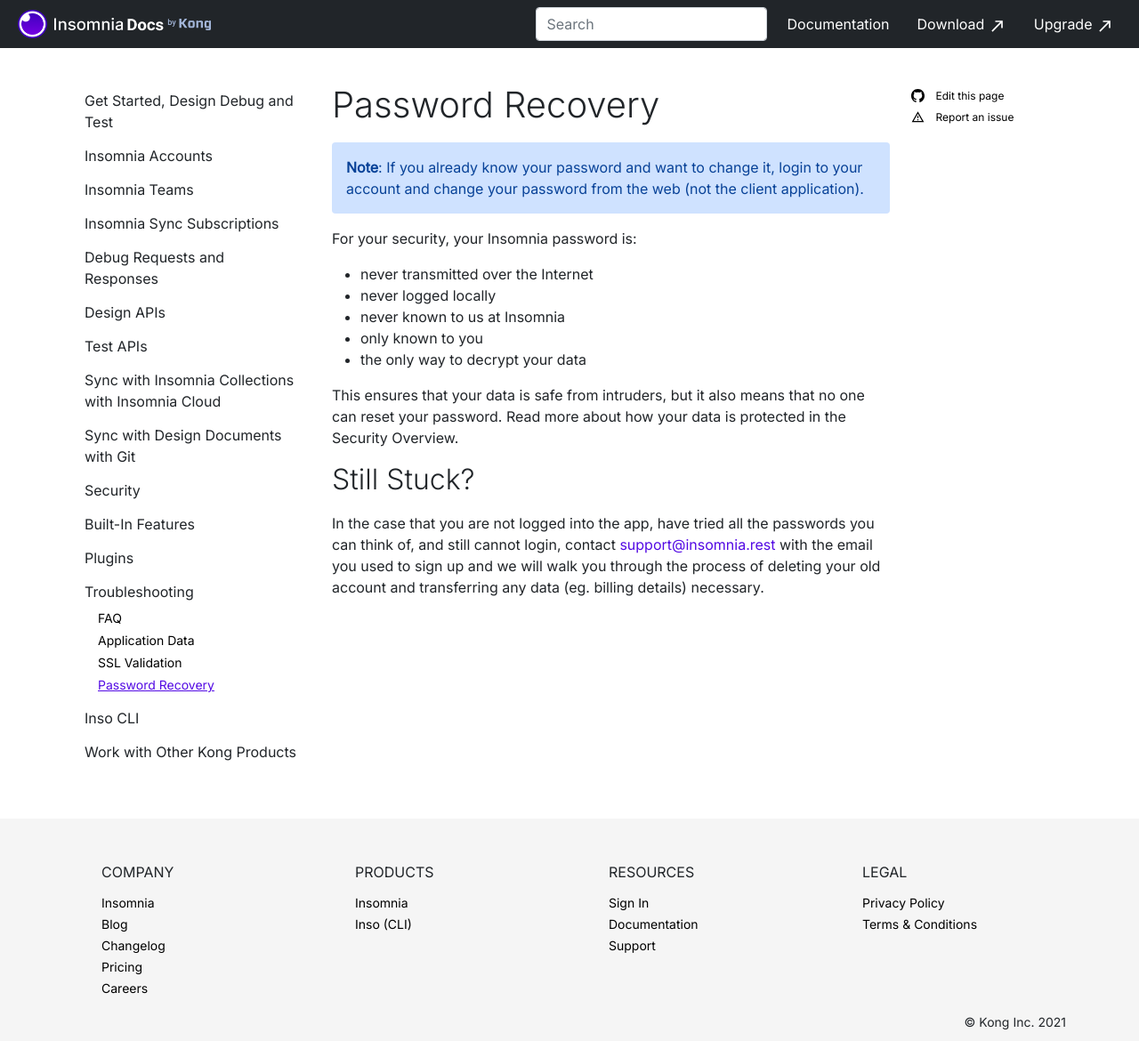
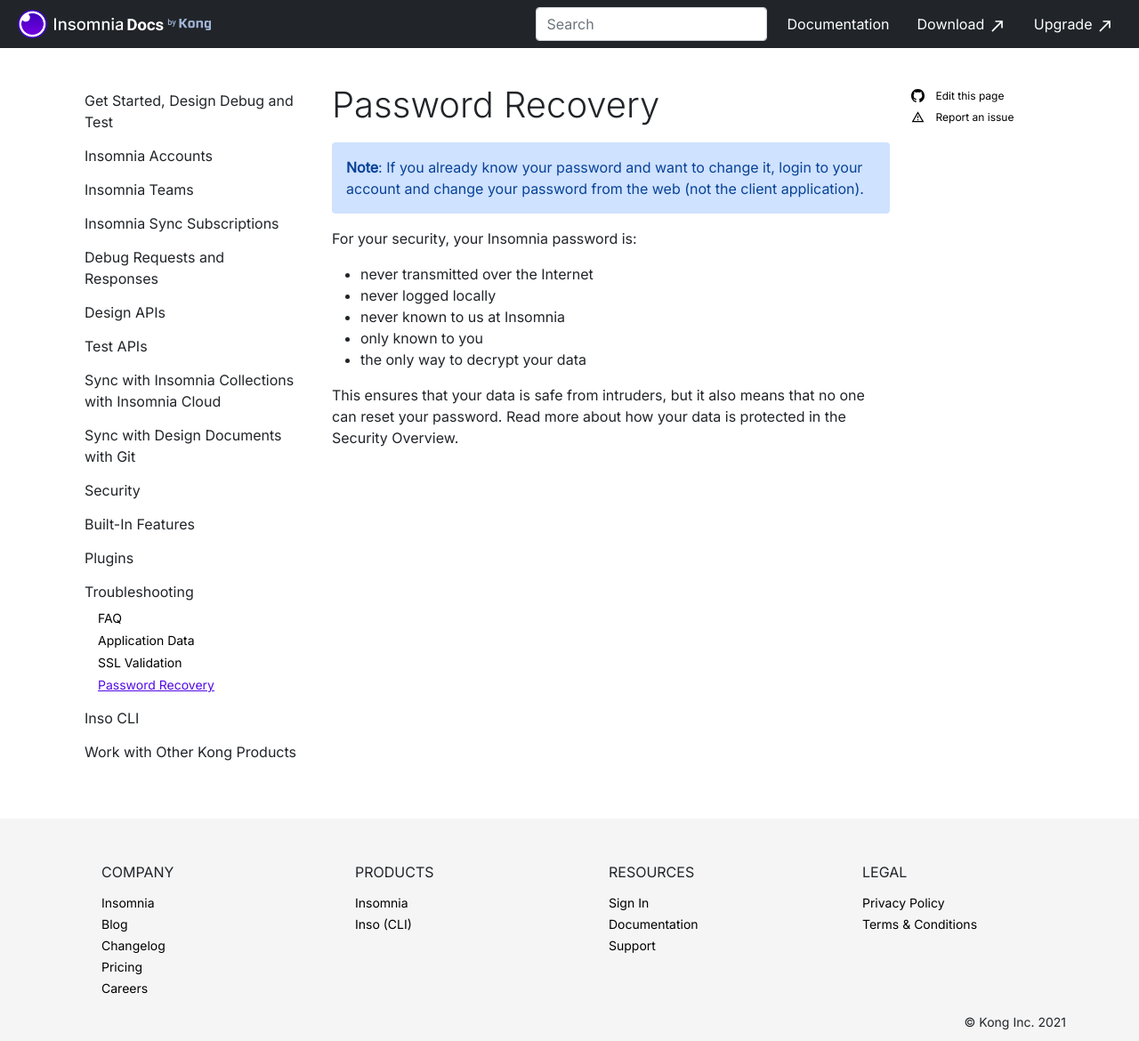
Before and after one commit to Kong/insomnia-docs, a Jekyll site: the page built from docs/insomnia/password-recovery.md, in a window 1280 px wide and 1170 px high. Shown: the whole window at 89% size. Built offline with Jekyll 4.4.1, drawn with Linux system fonts in a browser that asks for light colours; comment, search, counter and statistics services are not loaded.

Commit message:
chore: temporarily remove helpscout support while we don't have bandwidth for it

```diff
--- a/docs/_layouts/default.html
+++ b/docs/_layouts/default.html
@@ -5,6 +5,6 @@
     {% include main-nav.html %}
       {{ content }}
     {% include footer.html %}
-    {% include beacon.html %}
+    <!--{% include beacon.html %}-->
   </body>
 </html>
--- a/docs/insomnia/password-recovery.md
+++ b/docs/insomnia/password-recovery.md
@@ -17,8 +17,3 @@
 * the only way to decrypt your data
 
 This ensures that your data is safe from intruders, but it also means that no one can reset your password.  Read more about how your data is protected in the Security Overview.
-
-
-## Still Stuck?
-
-In the case that you are not logged into the app, have tried all the passwords you can think of, and still cannot login, contact [support@insomnia.rest](mailto:support@insomnia.rest) with the email you used to sign up and we will walk you through the process of deleting your old account and transferring any data (eg. billing details) necessary.
```
Also changed, not shown: docs/insomnia/change-password.md (+1 -3 lines), docs/insomnia/data-encryption.md (+1 -2 lines), docs/insomnia/forgot-password.md (+1 -2 lines), docs/insomnia/migrate-from-designer.md (+0 -2 lines).
